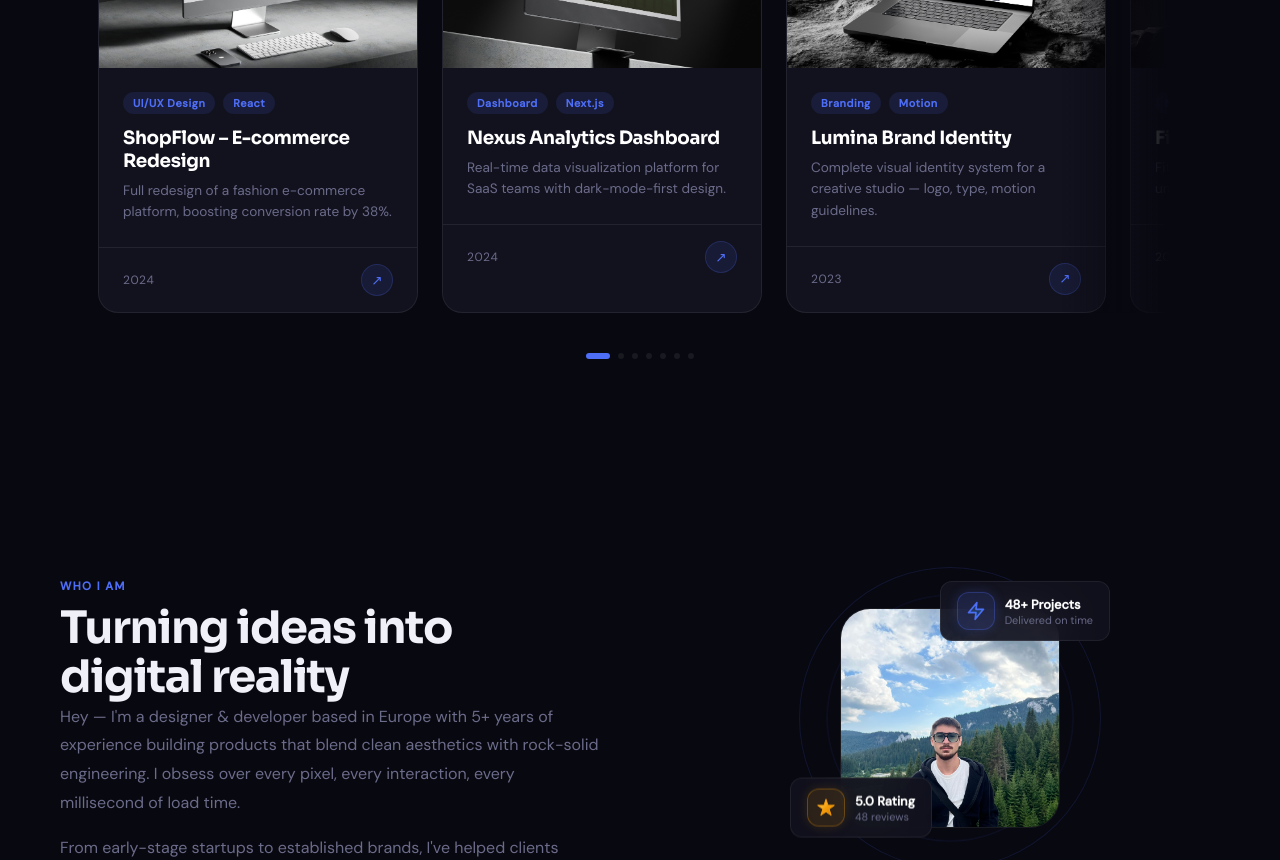
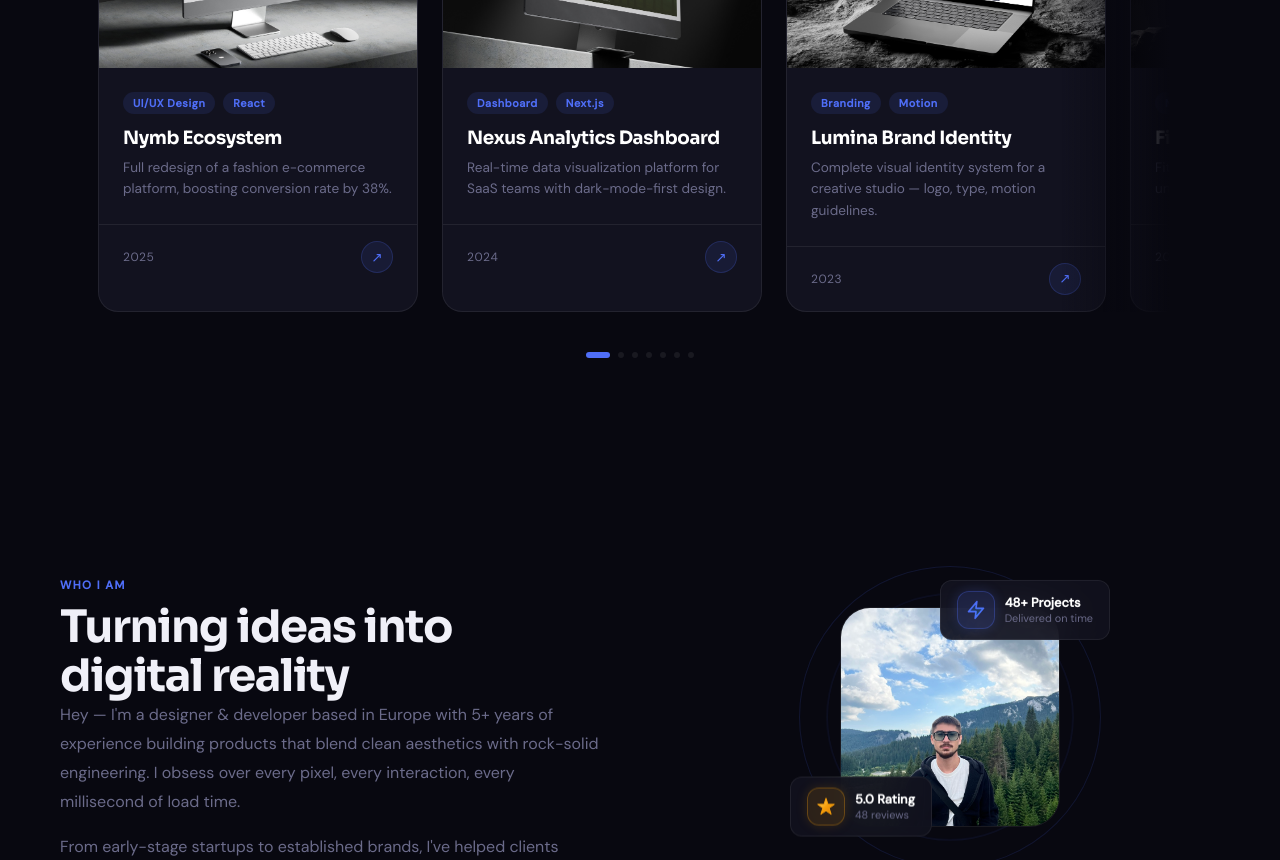
Before and after one commit to nelu11221/portfolio, a React (Create React App) app: page / in a window 1280 px wide. Shown: the part 1500-2360 px from the top of the page. Built offline with nearby package versions, Linux system fonts and the light colour scheme.

Commit message:
Ready for deployment

```diff
--- a/src/App.js
+++ b/src/App.js
@@ -7,15 +7,15 @@ const projects = [
     id: 1,
     image: '/images/project1.jpg',
     tags: ['UI/UX Design', 'React'],
-    title: 'ShopFlow – E-commerce Redesign',
+    title: 'Nymb Ecosystem',
     desc: 'Full redesign of a fashion e-commerce platform, boosting conversion rate by 38%.',
-    year: '2024',
-    client: 'ShopFlow Inc.',
-    duration: '6 weeks',
+    year: '2025',
+    client: 'Nymb',
+    duration: '1 weeks',
     role: 'UI/UX Designer & Frontend Developer',
-    overview: 'ShopFlow came to us with a dated e-commerce platform that was bleeding potential customers. The checkout abandonment rate was over 70% and the mobile experience was practically unusable. We rebuilt everything from the ground up — research, architecture, design system, and React implementation.',
-    challenge: 'The core challenge was simplifying a 9-step checkout process without losing the trust signals and upsell opportunities the business depended on. Every decision had to be validated against real user data.',
-    solution: 'We condensed checkout to 3 steps using a progressive disclosure pattern, redesigned the product pages with social proof at every scroll point, and rebuilt the mobile nav from scratch using thumb-zone research.',
+    overview: 'Nymb set out to turn time into measurable digital value through tokenization and gamification. The goal was to build a clear, compelling digital presence for a complex Web3 ecosystem connecting social interaction, rewards, and physical products. We designed the brand direction, UX structure, and high-impact landing experience from the ground up.',
+    challenge: 'The main challenge was simplifying a multi-layer ecosystem — Telegram mini-app, social network, and physical products — without overwhelming users. We needed to make tokenized value feel intuitive, trustworthy, and future-focused while maintaining a bold, innovative identity.',
+    solution: 'We created a conversion-focused ecosystem experience built around clarity and progression. Structured the roadmap into clear product phases. Simplified messaging into benefit-driven communication. Designed a scalable, futuristic UI system. Optimized the landing flow for engagement and investor alignment. The result is a cohesive digital foundation that positions Nymb as a scalable, forward-thinking ecosystem.',
     results: [
       { label: 'Conversion Rate', value: '+38%' },
       { label: 'Cart Abandonment', value: '-52%' },
@@ -191,9 +191,9 @@ function Navbar() {
     <nav className="navbar">
       <div className="nav-logo">Cod<span>][</span>ng</div>
       <ul className="nav-links">
+        <li><a href="#portfolio">Portfolio</a></li>
         <li><a href="#about">About</a></li>
         <li><a href="#services">Services</a></li>
-        <li><a href="#portfolio">Portfolio</a></li>
         <li><a href="#contact">Contact</a></li>
       </ul>
       <a href="#contact" className="nav-cta">Start a Project</a>
@@ -206,8 +206,8 @@ function Navbar() {
       {/* Mobile drawer */}
       {menuOpen && (
         <div className="mobile-drawer">
+          <a href="#portfolio" className="mobile-link" onClick={close}>Portfolio</a>
           <a href="#about"     className="mobile-link" onClick={close}>About</a>
-          <a href="#portfolio" className="mobile-link" onClick={close}>Portfolio</a>
           <a href="#services"  className="mobile-link" onClick={close}>Services</a>
           <a href="#contact"   className="mobile-link" onClick={close}>Contact</a>
           <a href="#contact"   className="mobile-drawer-cta" onClick={close}>Start a Project →</a>
@@ -335,7 +335,7 @@ function Hero() {
       <div className="hero-content">
         <div className="hero-badge">
           <span className="badge-dot" />
-          Available for projects · 2025
+          Available for projects · 2026
         </div>
 
         <h1 className="hero-title">
@@ -732,8 +732,8 @@ const services = [
   {
     icon: '/images/react.svg',
     title: 'Website Development',
-    desc: 'Fast, accessible, SEO-ready websites built with React or Next.js. Every build is optimized for performance and scalability.',
-    features: ['React / Next.js', 'Responsive Design', 'Performance', 'SEO Ready'],
+    desc: 'Fast, accessible websites built with React or Next.js. Every build is optimized for performance and scalability.',
+    features: ['React / Next.js', 'Responsive Design', 'Performance'],
     accent: '#00d4ff',
     featured: true,
   },
@@ -938,7 +938,7 @@ function Process() {
 const faqs = [
   {
     q: 'How long does a typical project take?',
-    a: 'It depends on scope — a landing page can be done in 5–7 days, while a full product design + dev build typically takes 3–6 weeks. I give you a precise timeline after our discovery call, and I stick to it.',
+    a: 'It depends on scope — a landing page can be done in 3–7 days, while a full product design + dev build typically takes 1–3 weeks. I give you a precise timeline after our discovery call, and I stick to it.',
   },
   {
     q: 'Do you work with clients outside of Europe?',
@@ -958,7 +958,7 @@ const faqs = [
   },
   {
     q: 'What is your pricing like?',
-    a: 'Projects are quoted fixed-price based on scope, so you always know the total upfront — no surprise invoices. Landing pages start around €800, full websites from €2,500. Book a call and I will send a detailed quote within 24 hours.',
+    a: 'Projects are quoted fixed-price based on scope, so you always know the total upfront — no surprise invoices. Landing pages start around €100, full websites from €400. Book a call and I will send a detailed quote within 24 hours.',
   },
 ];
 
@@ -1096,7 +1096,7 @@ function Contact() {
           </div>
 
           <div className="contact-socials">
-            {['Dribbble', 'Behance', 'GitHub', 'LinkedIn'].map(s => (
+            {['Dribbble', 'Behance'].map(s => (
               <a key={s} href="#contact" className="social-link">{s} ↗</a>
             ))}
           </div>
@@ -1135,10 +1135,9 @@ function Contact() {
                 <label className="form-label">Budget Range</label>
                 <select className="form-input form-select" name="budget" value={form.budget} onChange={handleChange}>
                   <option value="">Select a budget range</option>
-                  <option>Under €1,000</option>
-                  <option>€1,000 – €3,000</option>
-                  <option>€3,000 – €7,000</option>
-                  <option>€7,000+</option>
+                  <option>Under €400</option>
+                  <option>€400 – €1000</option>
+                  <option>€1,000+</option>
                   <option>Let's discuss</option>
                 </select>
               </div>
@@ -1189,13 +1188,13 @@ function Footer() {
           </div>
           <div className="footer-col">
             <p className="footer-col-title">Services</p>
-            {['UI/UX Design', 'Web Development', 'Graphic Design', 'Brand Identity', 'Motion Design'].map(l => (
+            {['UI/UX Design', 'Web Development', 'Graphic Design', 'Brand Identity'].map(l => (
               <a key={l} href="#services" className="footer-link">{l}</a>
             ))}
           </div>
           <div className="footer-col">
             <p className="footer-col-title">Connect</p>
-            {['Dribbble', 'Behance', 'GitHub', 'LinkedIn', 'Twitter / X'].map(l => (
+            {['Dribbble', 'Behance'].map(l => (
               <a key={l} href="#contact" className="footer-link">{l} ↗</a>
             ))}
           </div>
```
